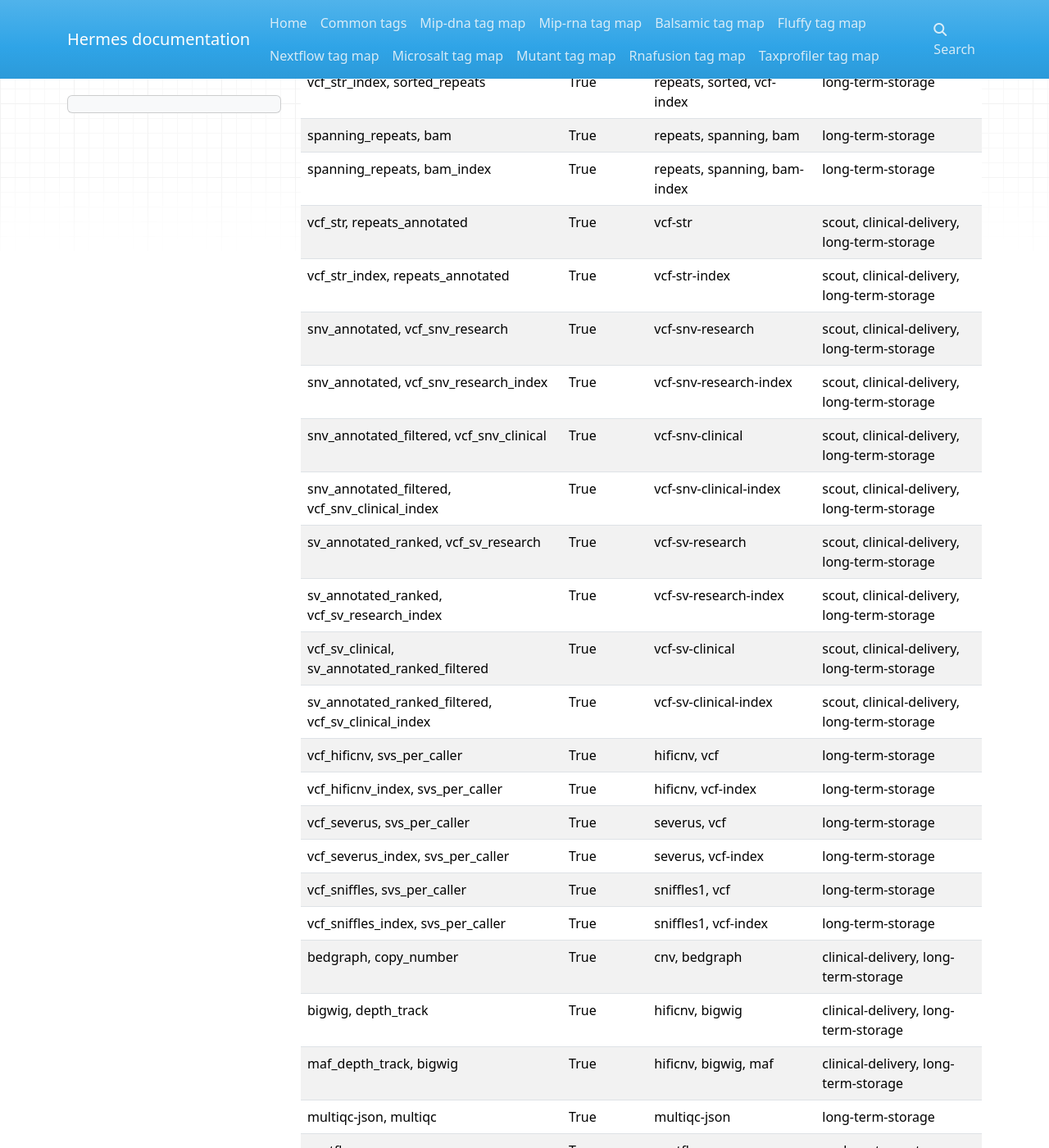
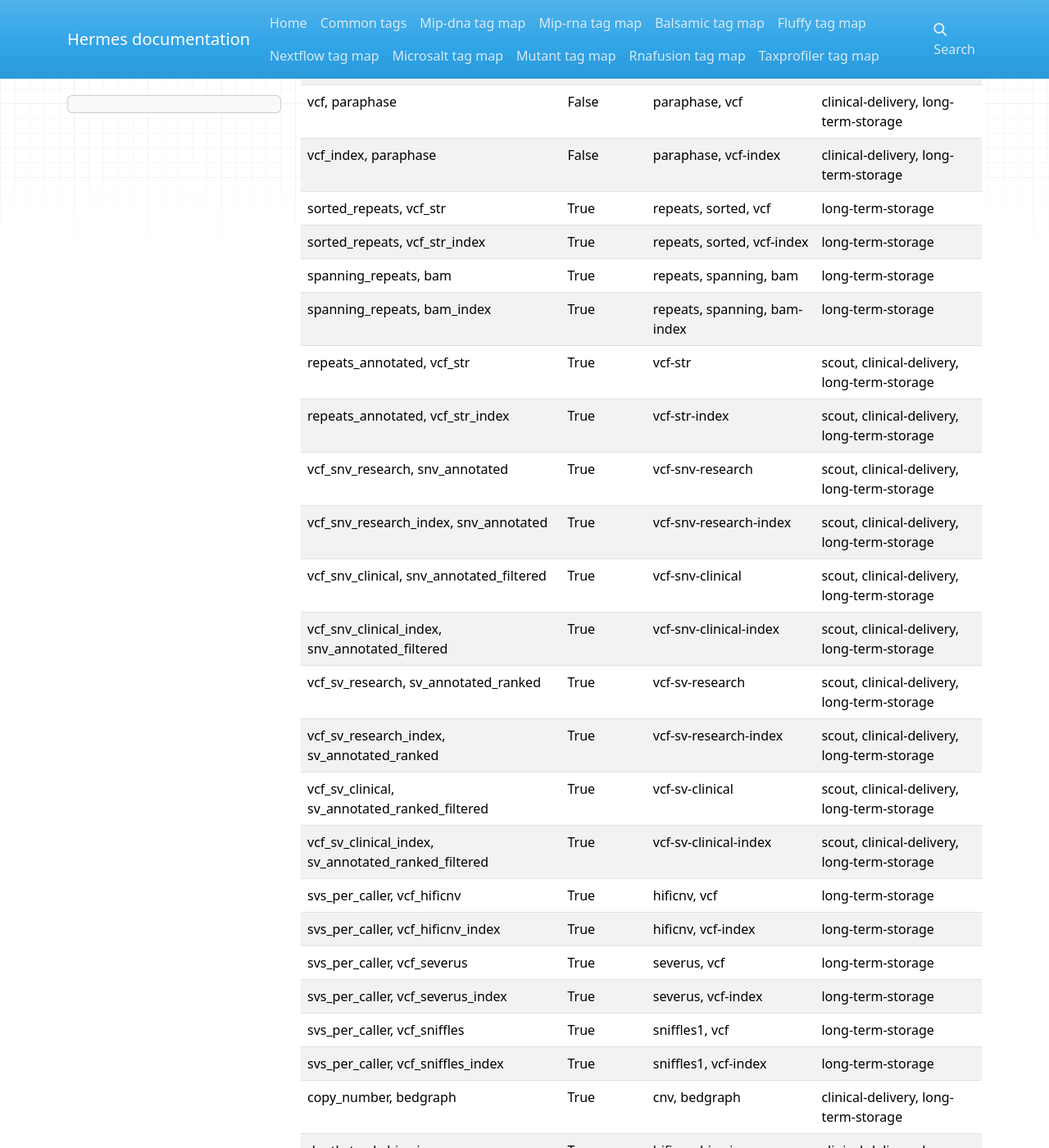
Before and after one commit to Clinical-Genomics/hermes, an MkDocs documentation site: the page built from docs/nallo_map.md, in a window 1280 px wide and 1400 px high, scrolled down 1630 px. Shown: the whole window at 82% size. Built offline with MkDocs 1.6.1, drawn with Linux system fonts in a browser that asks for light colours; nearby versions of some CDN libraries; some of the changed lines change nothing that is shown; some of the changed text lies outside the part shown.

Commit message:
update docs

```diff
--- a/docs/nallo_map.md
+++ b/docs/nallo_map.md
@@ -1,51 +1,54 @@
 | Nallo tags                                          | Mandatory   | HK tags                             | Used by                                     |
 |-----------------------------------------------------|-------------|-------------------------------------|---------------------------------------------|
-| alignment, alignment_haplotags                      | True        | bam, haplotags                      | scout, clinical-delivery, long-term-storage |
+| alignment_haplotags, alignment                      | True        | bam, haplotags                      | scout, clinical-delivery, long-term-storage |
 | alignment_haplotags_index, alignment                | True        | bam-index, haplotags                | scout, clinical-delivery, long-term-storage |
-| summary_hap1, assembly                              | True        | hap1, assembly, assembly-summary    | clinical-delivery, long-term-storage        |
+| assembly, summary_hap1                              | True        | hap1, assembly, assembly-summary    | clinical-delivery, long-term-storage        |
 | summary_hap2, assembly                              | True        | hap2, assembly, assembly-summary    | clinical-delivery, long-term-storage        |
 | assembly_aligned, assembly                          | True        | bam, assembly                       | clinical-delivery, long-term-storage        |
-| assembly_aligned_index, assembly                    | True        | bam-index, assembly                 | clinical-delivery, long-term-storage        |
-| methylation_pileup, hap1                            | True        | bed, hap1, modkit-pileup            | clinical-delivery, long-term-storage        |
-| methylation_pileup, hap1_index                      | True        | bed-index, hap1, modkit-pileup      | clinical-delivery, long-term-storage        |
-| methylation_pileup, hap2                            | True        | bed, hap2, modkit-pileup            | clinical-delivery, long-term-storage        |
-| methylation_pileup, hap2_index                      | True        | bed-index, hap2, modkit-pileup      | clinical-delivery, long-term-storage        |
+| assembly, assembly_aligned_index                    | True        | bam-index, assembly                 | clinical-delivery, long-term-storage        |
+| hap1, methylation_pileup                            | True        | bed, hap1, modkit-pileup            | clinical-delivery, long-term-storage        |
+| hap1_index, methylation_pileup                      | True        | bed-index, hap1, modkit-pileup      | clinical-delivery, long-term-storage        |
+| hap2, methylation_pileup                            | True        | bed, hap2, modkit-pileup            | clinical-delivery, long-term-storage        |
+| hap2_index, methylation_pileup                      | True        | bed-index, hap2, modkit-pileup      | clinical-delivery, long-term-storage        |
 | methylation_pileup, ungrouped                       | True        | bed, ungrouped, modkit-pileup       | clinical-delivery, long-term-storage        |
-| methylation_pileup, ungrouped_index                 | True        | bed-index, ungrouped, modkit-pileup | clinical-delivery, long-term-storage        |
+| ungrouped_index, methylation_pileup                 | True        | bed-index, ungrouped, modkit-pileup | clinical-delivery, long-term-storage        |
 | mosdepth_d4, qc_bam                                 | True        | coverage, d4                        | scout, clinical-delivery, long-term-storage |
 | multiqc-html, multiqc                               | True        | multiqc-html                        | scout, clinical-delivery, long-term-storage |
 | pedigree_fam, pedigree                              | True        | pedigree                            | clinical-delivery, scout, long-term-storage |
 | relate_html, somalier                               | True        | somalier, relate-html               | clinical-delivery, scout, long-term-storage |
 | relate_pairs, somalier                              | True        | somalier, relate-pairs              | scout, long-term-storage                    |
 | relate_samples, somalier                            | True        | somalier, relate-samples            | scout, long-term-storage                    |
+| peddy                                               | True        | peddy, ped                          | audit, scout, clinical-delivery             |
+| ped_check, peddy                                    | True        | peddy, ped-check                    | audit, scout, clinical-delivery             |
+| peddy, sex_check                                    | True        | peddy, sex-check                    | audit, scout, clinical-delivery             |
 | deepvariant, report                                 | True        | deepvariant-report                  | clinical-delivery, long-term-storage        |
 | paraphase                                           | True        | bam, paraphase                      | clinical-delivery, long-term-storage        |
-| paraphase, paraphase_index                          | True        | bam-index, paraphase                | clinical-delivery, long-term-storage        |
-| paraphase, json                                     | True        | paraphase, json                     | clinical-delivery, long-term-storage        |
+| paraphase_index, paraphase                          | True        | bam-index, paraphase                | clinical-delivery, long-term-storage        |
+| json, paraphase                                     | True        | paraphase, json                     | clinical-delivery, long-term-storage        |
 | vcf, paraphase                                      | False       | paraphase, vcf                      | clinical-delivery, long-term-storage        |
-| paraphase, vcf_index                                | False       | paraphase, vcf-index                | clinical-delivery, long-term-storage        |
-| vcf_str, sorted_repeats                             | True        | repeats, sorted, vcf                | long-term-storage                           |
-| vcf_str_index, sorted_repeats                       | True        | repeats, sorted, vcf-index          | long-term-storage                           |
+| vcf_index, paraphase                                | False       | paraphase, vcf-index                | clinical-delivery, long-term-storage        |
+| sorted_repeats, vcf_str                             | True        | repeats, sorted, vcf                | long-term-storage                           |
+| sorted_repeats, vcf_str_index                       | True        | repeats, sorted, vcf-index          | long-term-storage                           |
 | spanning_repeats, bam                               | True        | repeats, spanning, bam              | long-term-storage                           |
 | spanning_repeats, bam_index                         | True        | repeats, spanning, bam-index        | long-term-storage                           |
-| vcf_str, repeats_annotated                          | True        | vcf-str                             | scout, clinical-delivery, long-term-storage |
-| vcf_str_index, repeats_annotated                    | True        | vcf-str-index                       | scout, clinical-delivery, long-term-storage |
-| snv_annotated, vcf_snv_research                     | True        | vcf-snv-research                    | scout, clinical-delivery, long-term-storage |
-| snv_annotated, vcf_snv_research_index               | True        | vcf-snv-research-index              | scout, clinical-delivery, long-term-storage |
-| snv_annotated_filtered, vcf_snv_clinical            | True        | vcf-snv-clinical                    | scout, clinical-delivery, long-term-storage |
-| snv_annotated_filtered, vcf_snv_clinical_index      | True        | vcf-snv-clinical-index              | scout, clinical-delivery, long-term-storage |
-| sv_annotated_ranked, vcf_sv_research                | True        | vcf-sv-research                     | scout, clinical-delivery, long-term-storage |
-| sv_annotated_ranked, vcf_sv_research_index          | True        | vcf-sv-research-index               | scout, clinical-delivery, long-term-storage |
+| repeats_annotated, vcf_str                          | True        | vcf-str                             | scout, clinical-delivery, long-term-storage |
+| repeats_annotated, vcf_str_index                    | True        | vcf-str-index                       | scout, clinical-delivery, long-term-storage |
+| vcf_snv_research, snv_annotated                     | True        | vcf-snv-research                    | scout, clinical-delivery, long-term-storage |
+| vcf_snv_research_index, snv_annotated               | True        | vcf-snv-research-index              | scout, clinical-delivery, long-term-storage |
+| vcf_snv_clinical, snv_annotated_filtered            | True        | vcf-snv-clinical                    | scout, clinical-delivery, long-term-storage |
+| vcf_snv_clinical_index, snv_annotated_filtered      | True        | vcf-snv-clinical-index              | scout, clinical-delivery, long-term-storage |
+| vcf_sv_research, sv_annotated_ranked                | True        | vcf-sv-research                     | scout, clinical-delivery, long-term-storage |
+| vcf_sv_research_index, sv_annotated_ranked          | True        | vcf-sv-research-index               | scout, clinical-delivery, long-term-storage |
 | vcf_sv_clinical, sv_annotated_ranked_filtered       | True        | vcf-sv-clinical                     | scout, clinical-delivery, long-term-storage |
-| sv_annotated_ranked_filtered, vcf_sv_clinical_index | True        | vcf-sv-clinical-index               | scout, clinical-delivery, long-term-storage |
-| vcf_hificnv, svs_per_caller                         | True        | hificnv, vcf                        | long-term-storage                           |
-| vcf_hificnv_index, svs_per_caller                   | True        | hificnv, vcf-index                  | long-term-storage                           |
-| vcf_severus, svs_per_caller                         | True        | severus, vcf                        | long-term-storage                           |
-| vcf_severus_index, svs_per_caller                   | True        | severus, vcf-index                  | long-term-storage                           |
-| vcf_sniffles, svs_per_caller                        | True        | sniffles1, vcf                      | long-term-storage                           |
-| vcf_sniffles_index, svs_per_caller                  | True        | sniffles1, vcf-index                | long-term-storage                           |
-| bedgraph, copy_number                               | True        | cnv, bedgraph                       | clinical-delivery, long-term-storage        |
-| bigwig, depth_track                                 | True        | hificnv, bigwig                     | clinical-delivery, long-term-storage        |
+| vcf_sv_clinical_index, sv_annotated_ranked_filtered | True        | vcf-sv-clinical-index               | scout, clinical-delivery, long-term-storage |
+| svs_per_caller, vcf_hificnv                         | True        | hificnv, vcf                        | long-term-storage                           |
+| svs_per_caller, vcf_hificnv_index                   | True        | hificnv, vcf-index                  | long-term-storage                           |
+| svs_per_caller, vcf_severus                         | True        | severus, vcf                        | long-term-storage                           |
+| svs_per_caller, vcf_severus_index                   | True        | severus, vcf-index                  | long-term-storage                           |
+| svs_per_caller, vcf_sniffles                        | True        | sniffles1, vcf                      | long-term-storage                           |
+| svs_per_caller, vcf_sniffles_index                  | True        | sniffles1, vcf-index                | long-term-storage                           |
+| copy_number, bedgraph                               | True        | cnv, bedgraph                       | clinical-delivery, long-term-storage        |
+| depth_track, bigwig                                 | True        | hificnv, bigwig                     | clinical-delivery, long-term-storage        |
 | maf_depth_track, bigwig                             | True        | hificnv, bigwig, maf                | clinical-delivery, long-term-storage        |
 | multiqc-json, multiqc                               | True        | multiqc-json                        | long-term-storage                           |
 | nextflow-params                                     | True        | nextflow-params                     | cg, long-term-storage                       |
```
